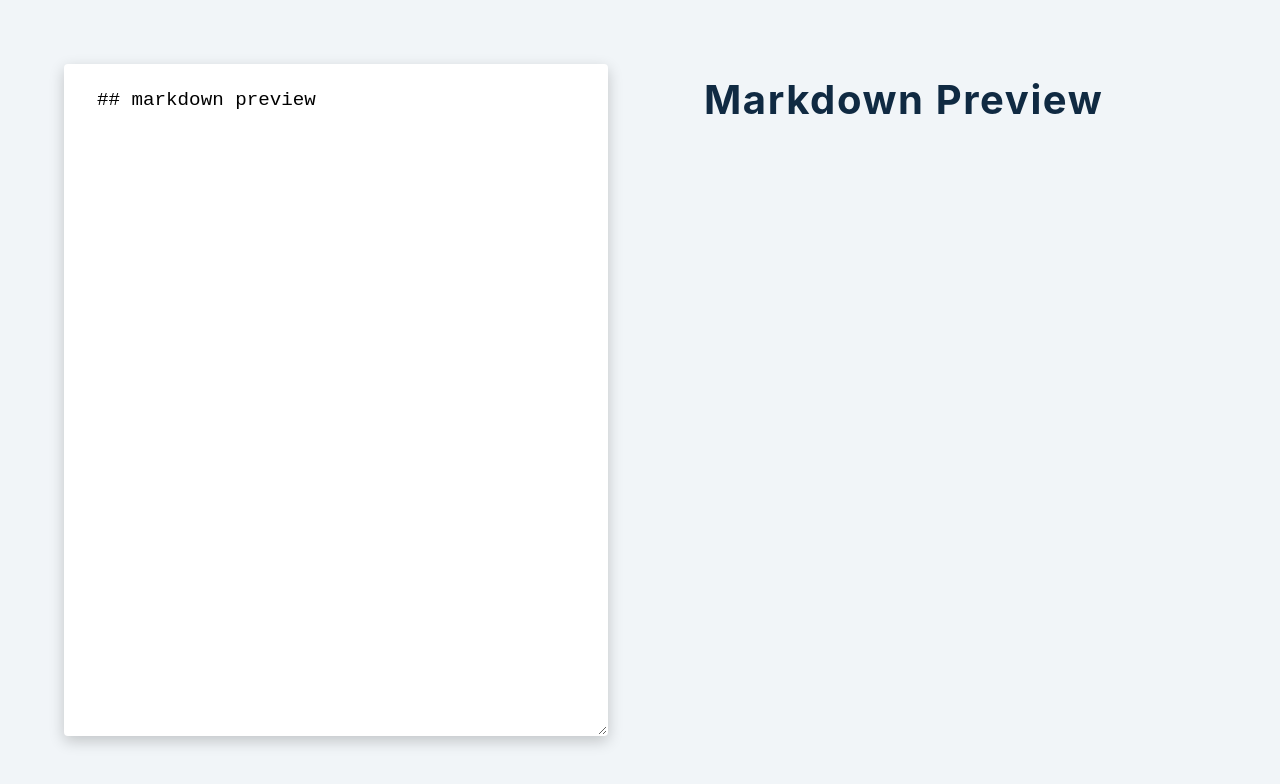
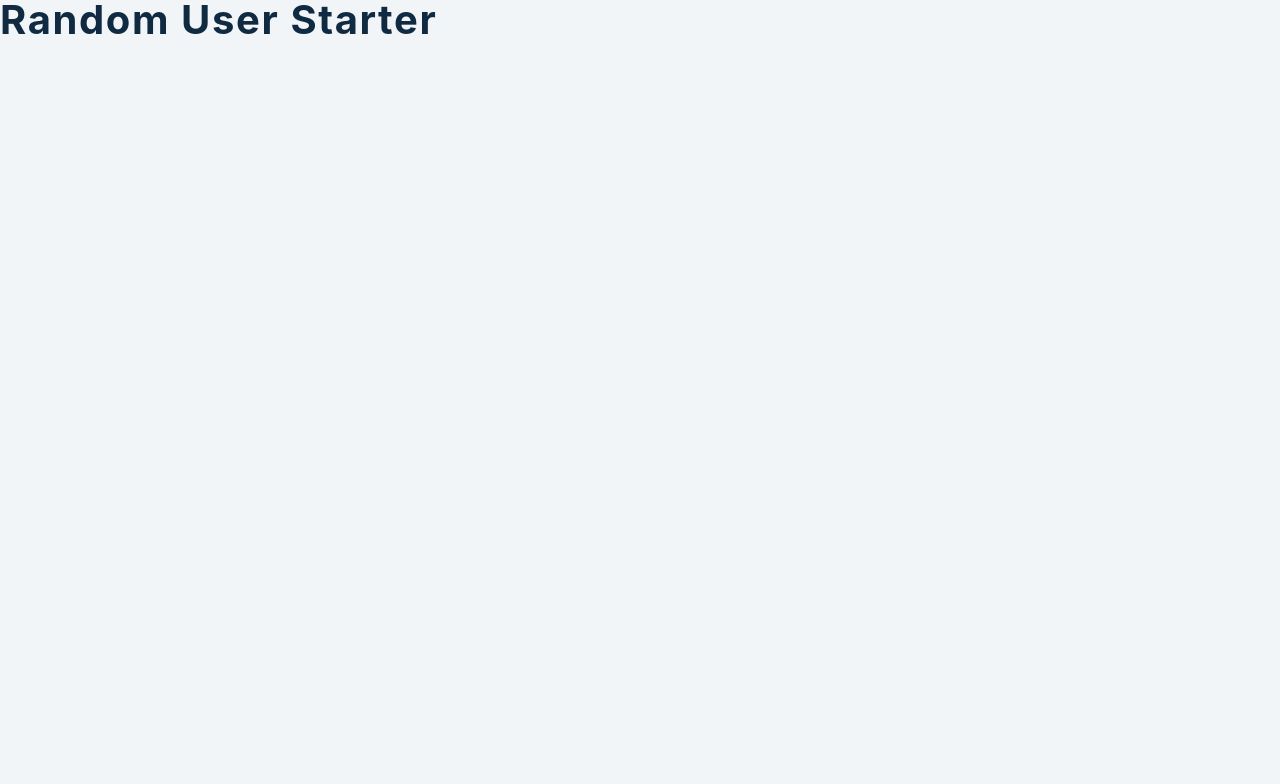
Before and after one commit to viktishchenko/rehearsal, a React (Create React App) app in the folder projects/: page /about in a window 1280 px wide. Shown: the top 784 px of the page. Built offline with nearby package versions, Linux system fonts and the light colour scheme.

Commit message:
init: random pr

```diff
--- a/projects/src/App.js
+++ b/projects/src/App.js
@@ -1,22 +1,19 @@
-import { useState } from "react";
-import ReactMarkdown from "react-markdown";
+import { useState, useEffect } from "react";
+import {
+  FaEnvelopeOpen,
+  FaUser,
+  FaCalendarTimes,
+  FaMap,
+  FaPhone,
+  FaLock,
+} from "react-icons/fa";
+
+const url = "https://randomuser.me/api/";
+
+const defaultImage = "https://randomuser.me/api/portraits/men/75.jpg";
 
 function App() {
-  const [markdown, setMarkdown] = useState("## markdown preview");
-  return (
-    <section className="markdown">
-      <textarea
-        className="input"
-        value={markdown}
-        onChange={(e) => {
-          setMarkdown(e.target.value);
-        }}
-      ></textarea>
-      <article className="result">
-        <ReactMarkdown>{markdown}</ReactMarkdown>
-      </article>
-    </section>
-  );
+  return <h2>random user starter</h2>;
 }
 
 export default App;
--- /dev/null
+++ b/projects/src/draft/17-random/css/index.css
@@ -0,0 +1,243 @@
+/*
+===============
+Variables
+===============
+*/
+
+:root {
+  /* dark shades of primary color*/
+  --clr-primary-1: hsl(205, 86%, 17%);
+  --clr-primary-2: hsl(205, 77%, 27%);
+  --clr-primary-3: hsl(205, 72%, 37%);
+  --clr-primary-4: hsl(205, 63%, 48%);
+  /* primary/main color */
+  --clr-primary-5: hsl(205, 78%, 60%);
+  /* lighter shades of primary color */
+  --clr-primary-6: hsl(205, 89%, 70%);
+  --clr-primary-7: hsl(205, 90%, 76%);
+  --clr-primary-8: hsl(205, 86%, 81%);
+  --clr-primary-9: hsl(205, 90%, 88%);
+  --clr-primary-10: hsl(205, 100%, 96%);
+  /* darkest grey - used for headings */
+  --clr-grey-1: hsl(209, 61%, 16%);
+  --clr-grey-2: hsl(211, 39%, 23%);
+  --clr-grey-3: hsl(209, 34%, 30%);
+  --clr-grey-4: hsl(209, 28%, 39%);
+  /* grey used for paragraphs */
+  --clr-grey-5: hsl(210, 22%, 49%);
+  --clr-grey-6: hsl(209, 23%, 60%);
+  --clr-grey-7: hsl(211, 27%, 70%);
+  --clr-grey-8: hsl(210, 31%, 80%);
+  --clr-grey-9: hsl(212, 33%, 89%);
+  --clr-grey-10: hsl(210, 36%, 96%);
+  --clr-white: #fff;
+  --clr-red-dark: hsl(360, 67%, 44%);
+  --clr-red-light: hsl(360, 71%, 66%);
+  --clr-green-dark: hsl(125, 67%, 44%);
+  --clr-green-light: hsl(125, 71%, 66%);
+  --clr-black: #222;
+  --transition: all 0.3s linear;
+  --spacing: 0.1rem;
+  --radius: 0.25rem;
+  --light-shadow: 0 5px 15px rgba(0, 0, 0, 0.1);
+  --dark-shadow: 0 5px 15px rgba(0, 0, 0, 0.2);
+  --max-width: 1170px;
+  --fixed-width: 620px;
+}
+/*
+===============
+Global Styles
+===============
+*/
+
+*,
+::after,
+::before {
+  margin: 0;
+  padding: 0;
+  box-sizing: border-box;
+}
+body {
+  font-family: -apple-system, BlinkMacSystemFont, "Segoe UI", Roboto, Oxygen,
+    Ubuntu, Cantarell, "Open Sans", "Helvetica Neue", sans-serif;
+  background: var(--clr-grey-10);
+  color: var(--clr-grey-1);
+  line-height: 1.5;
+  font-size: 0.875rem;
+}
+ul {
+  list-style-type: none;
+}
+a {
+  text-decoration: none;
+}
+h1,
+h2,
+h3,
+h4 {
+  letter-spacing: var(--spacing);
+  text-transform: capitalize;
+  line-height: 1.25;
+  margin-bottom: 0.75rem;
+}
+h1 {
+  font-size: 2.5rem;
+}
+h2 {
+  font-size: 2rem;
+}
+h3 {
+  font-size: 1.25rem;
+}
+h4 {
+  font-size: 0.875rem;
+}
+p {
+  margin-bottom: 1.25rem;
+  color: var(--clr-grey-3);
+}
+@media screen and (min-width: 800px) {
+  h1 {
+    font-size: 3rem;
+  }
+  h2 {
+    font-size: 2.5rem;
+  }
+  h3 {
+    font-size: 1.75rem;
+  }
+  h4 {
+    font-size: 1rem;
+  }
+  body {
+    font-size: 1rem;
+  }
+  h1,
+  h2,
+  h3,
+  h4 {
+    line-height: 1;
+  }
+}
+/*  global classes */
+
+.btn {
+  text-transform: uppercase;
+  background: var(--clr-primary-5);
+  color: var(--clr-white);
+  padding: 0.375rem 0.75rem;
+  letter-spacing: var(--spacing);
+  display: block;
+  transition: var(--transition);
+  font-size: 0.875rem;
+  border: 2px solid var(--clr-primary-5);
+  cursor: pointer;
+  box-shadow: 0 1px 3px rgba(0, 0, 0, 0.2);
+  border-radius: var(--radius);
+}
+.btn:hover {
+  color: var(--clr-primary-5);
+  background: var(--clr-primary-1);
+  border-color: var(--clr-primary-1);
+}
+/* section */
+.section {
+  padding: 5rem 0;
+}
+
+.section-center {
+  width: 90vw;
+  margin: 0 auto;
+  max-width: 1170px;
+}
+@media screen and (min-width: 992px) {
+  .section-center {
+    width: 95vw;
+  }
+}
+
+/* container */
+.block {
+  min-height: 50vh;
+}
+.bcg-black {
+  background: #2c2e31;
+}
+
+.container {
+  width: 90vw;
+  max-width: 730px;
+  background: var(--clr-white);
+  margin: 0 auto;
+  margin-top: -200px;
+  border-radius: var(--radius);
+  position: relative;
+  text-align: center;
+  padding: 1.5rem;
+  box-shadow: var(--dark-shadow);
+}
+
+.container::before {
+  content: "";
+  position: absolute;
+  top: 0;
+  left: 0;
+  width: 100%;
+  height: 130px;
+  background: var(--clr-grey-10);
+  border-top-left-radius: var(--radius);
+  border-top-right-radius: var(--radius);
+  border-bottom: 1px solid rgba(0, 0, 0, 0.25);
+}
+.container img {
+  width: 150px;
+  height: 150px;
+  position: relative;
+  border-radius: 50%;
+  padding: 5px;
+  background: var(--clr-white);
+  border: 1px solid rgba(0, 0, 0, 0.25);
+  margin-bottom: 2rem;
+  box-shadow: var(--dark-shadow);
+}
+
+.user-title {
+  font-size: 18px;
+  margin-bottom: 0;
+}
+.user-value {
+  color: var(--clr-grey-1);
+  font-size: 28px;
+}
+.values-list {
+  display: grid;
+  grid-template-columns: repeat(6, 1fr);
+  justify-content: center;
+}
+.icon {
+  background: transparent;
+  border: transparent;
+  font-size: 1.5rem;
+  cursor: pointer;
+  color: var(--clr-grey-5);
+  transition: var(--transition);
+}
+.icon:hover {
+  color: var(--clr-primary-5);
+}
+.active {
+  color: var(--clr-primary-5);
+}
+.btn {
+  margin: 0 auto;
+  margin-top: 1.5rem;
+}
+
+@media screen and (min-width: 800px) {
+  .user-value {
+    font-size: 38px;
+  }
+  .icon {
+    font-size: 2rem;
+  }
+}
--- a/projects/src/index.js
+++ b/projects/src/index.js
@@ -1,6 +1,6 @@
 import React from "react";
 import ReactDOM from "react-dom/client";
-import "./draft/16-markpr/css/index.css";
+import "./draft/17-random/css/index.css";
 import App from "./App";
 
 const root = ReactDOM.createRoot(document.getElementById("root"));
```
Also changed, not shown: projects/src/draft/16-markpr/App.js (added, +22 -0 lines), projects/assets/17/init-random.png (added).
